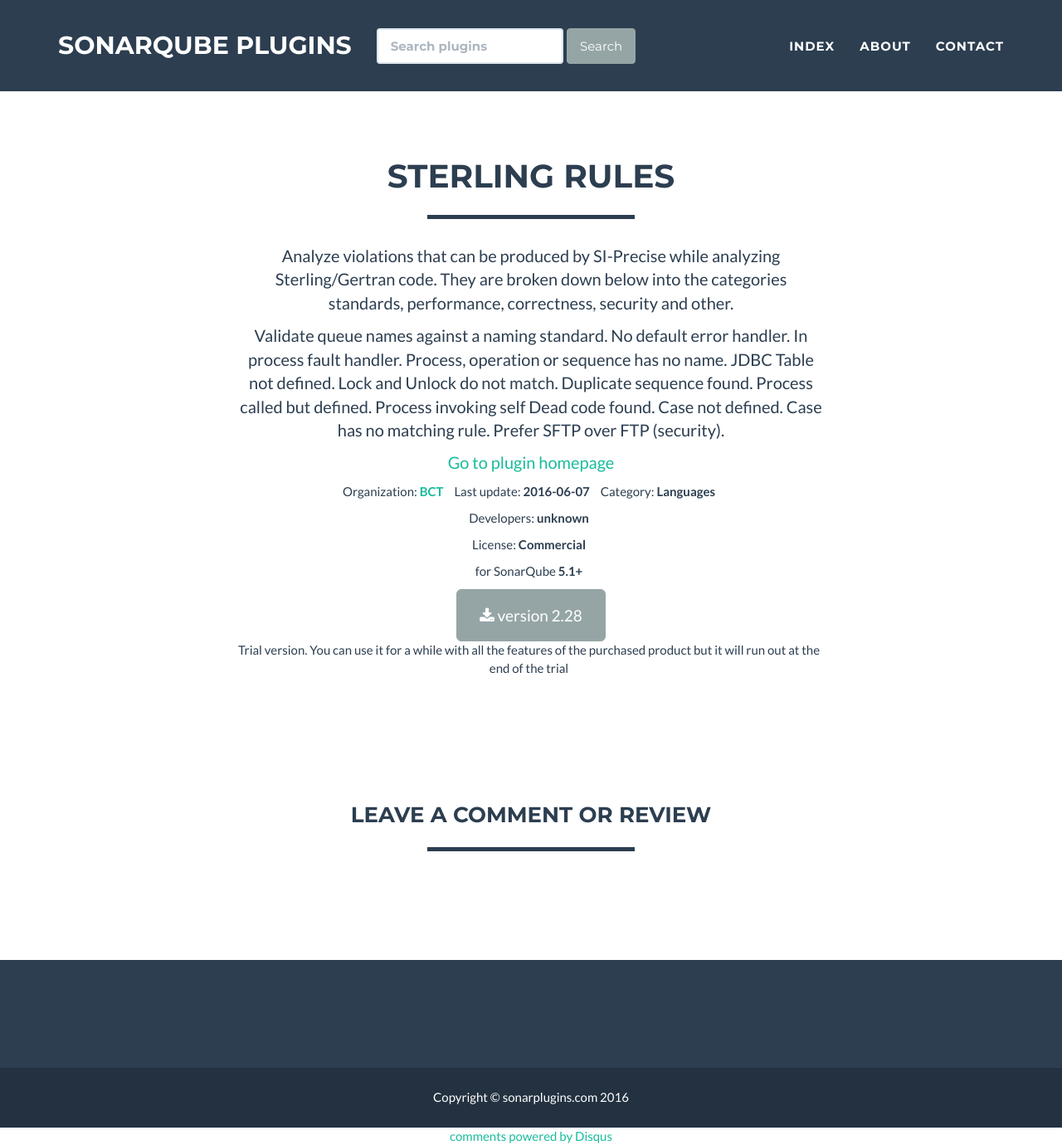
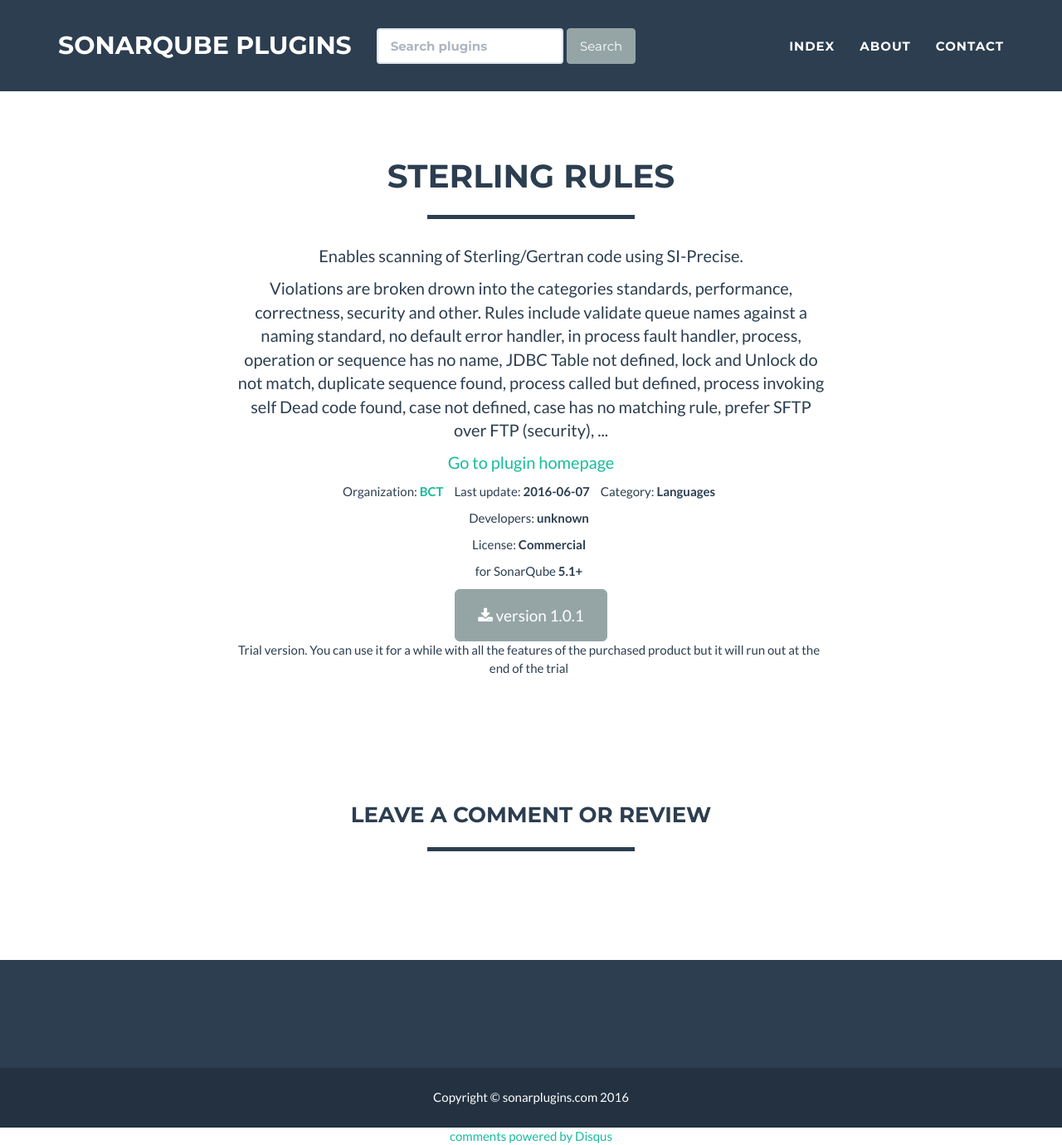
Before and after one commit to sonarplugins/sonarplugins.github.io, a Jekyll site: the page built from _posts/2016-06-07-sterling.markdown, in a window 1280 px wide and 1380 px high. Shown: the whole window at 83% size. Built offline with Jekyll 4.4.1, drawn with Linux system fonts in a browser that asks for light colours; comment, search, counter and statistics services are not loaded.

Commit message:
Fixed description and details.

```diff
--- a/_posts/2016-06-07-sterling.markdown
+++ b/_posts/2016-06-07-sterling.markdown
@@ -1,17 +1,18 @@
 ---
 title: Sterling Rules
 layout: plugin
-homepage: http://bettercodingtools.com/mb-rules
+homepage: http://bettercodingtools.com/sterling-rules
 organization: BCT
 organization_url: http://bettercodingtools.com
-download_url: https://www.dropbox.com/s/4bp3p567wfhb0yr/MB-precise-sonarplugin-2.28.jar?dl=0
-download_version: 2.28
+download_url: https://www.dropbox.com/s/lt6lwb3ayb8umz9/S-precise-sonarplugin-1.01-trial.jar?dl=0
+download_version: 1.0.1
 download_description: Trial version. You can use it for a while with all the features of the purchased product but it will run out at the end of the trial
 download_date: 2016-06-07
 license: Commercial
 developers: unknown
 sonarqube_version: 5.1+
 category: Languages
-description: Analyze violations that can be produced by SI-Precise while analyzing Sterling/Gertran code. They are broken down below into the categories standards, performance, correctness, security and other.
-details: Validate queue names against a naming standard. No default error handler. In process fault handler. Process, operation or sequence has no name. JDBC Table not defined. Lock and Unlock do not match. Duplicate sequence found. Process called but defined. Process invoking self Dead code found. Case not defined. Case has no matching rule. Prefer SFTP over FTP (security).
+description: Enables scanning of Sterling/Gertran code using SI-Precise.
+details: Violations are broken drown into the categories standards, performance, correctness, security and other. Rules include validate queue names against a naming standard, no default error handler, in process fault handler, process, operation or sequence has no name, JDBC Table not defined, lock and Unlock do not match, duplicate sequence found, process called but defined, process invoking self Dead code found, case not defined, case has no matching rule, prefer SFTP over FTP (security), ...
+
 ---
```
